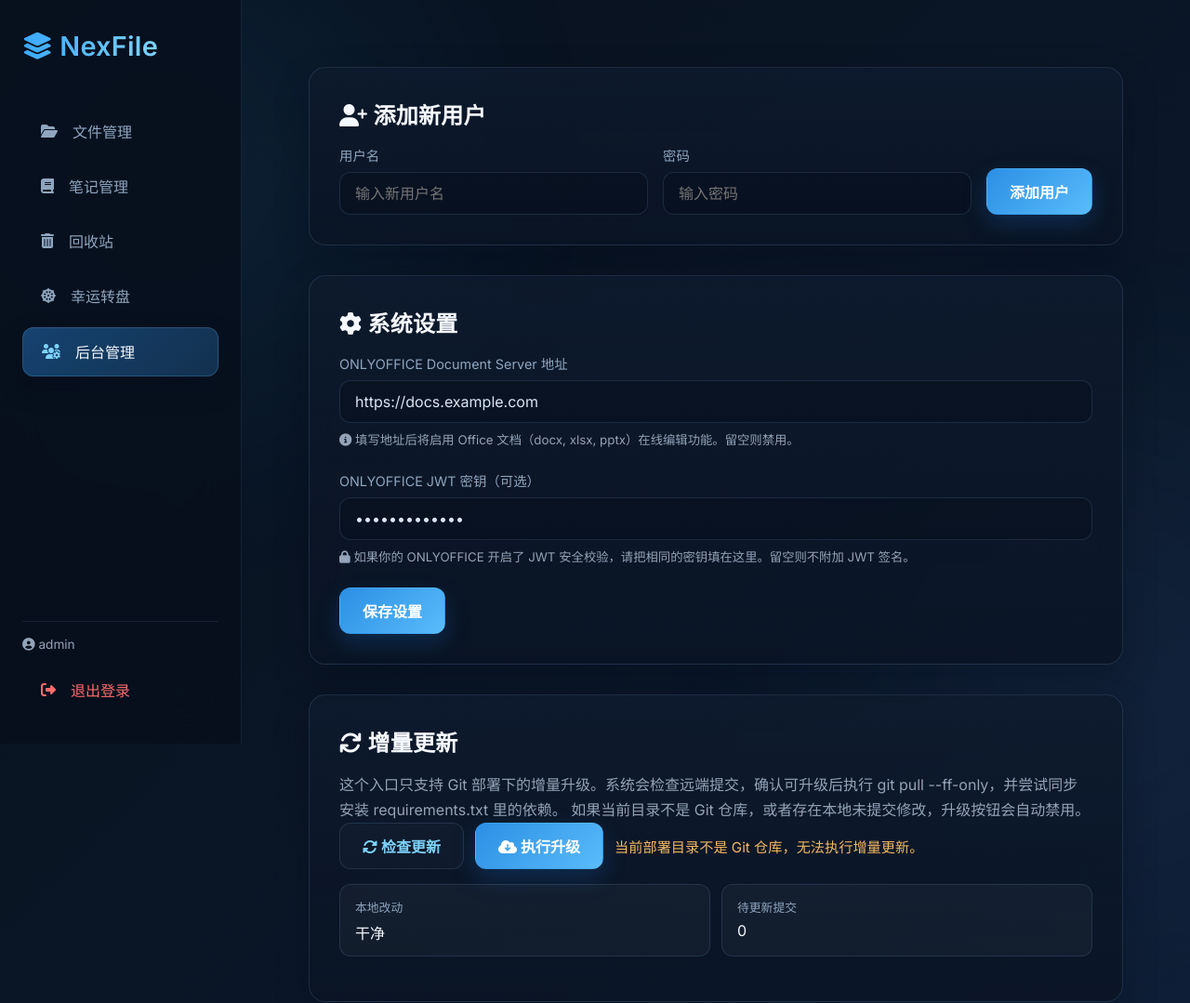
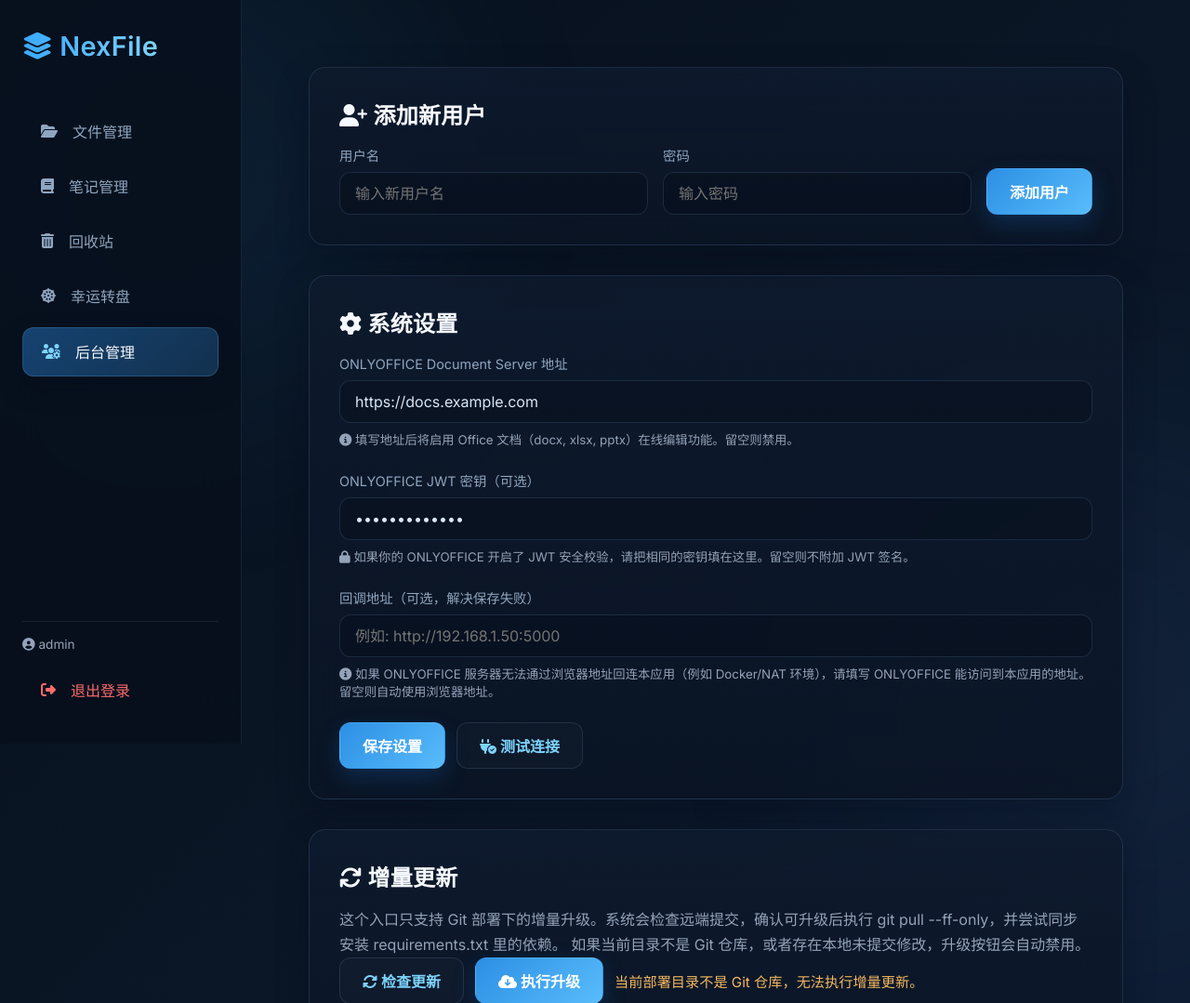
Before and after one commit to TangLiChun/box, a Flask app: page /admin in a window 1280 px wide. Shown: the top 1079 px of the page at 93% size. Run offline with Flask 3, Linux system fonts and the light colour scheme; a user stored in the database is signed in; data comes from the database, SQL or seed files in the repository; data that the repository does not hold is empty; some libraries are stand-ins or nearby versions.

Commit message:
fix: ONLYOFFICE保存失败修复、bug修复及模块优化
- 修复SSRF防护误拦截ONLYOFFICE回调下载(白名单机制)
- 新增回调地址设置,解决Docker/NAT环境下保存失败
- 新增ONLYOFFICE连通性测试API及管理后台按钮
- 回调文件写入改为原子操作,防止文件损坏
- urlopen增加30秒超时保护
- 修复硬编码secret_key安全隐患
- 修复create_share ID碰撞未重试
- secure_filename增加Windows非法字符过滤
- auto_cleanup_trash使用mtime替代ctime
- edit_note重命名失败增加回滚逻辑
- 统一import到文件顶部

```diff
--- a/app.py
+++ b/app.py
@@ -12,6 +12,11 @@ import json
 import base64
 import subprocess
 import sys
+import html
+import socket
+import tempfile
+from urllib.parse import urlparse
+import urllib.request
 from datetime import datetime, timezone
 from flask import Flask, render_template, request, redirect, url_for, session, send_from_directory, flash, jsonify, g, abort
 from werkzeug.security import generate_password_hash, check_password_hash
@@ -24,13 +29,19 @@ def secure_filename(filename):
     filename = os.path.basename(filename)
     # 若还是有反斜杠等，再进行一层替换
     filename = filename.replace('/', '').replace('\\', '').replace('..', '')
+    # 去除 Windows 非法文件名字符
+    for ch in '<>:"|?*':
+        filename = filename.replace(ch, '_')
+    # 去除控制字符 (ASCII 0-31)
+    filename = ''.join(c for c in filename if ord(c) > 31)
+    filename = filename.strip('. ')
     if not filename:
         return 'unnamed'
     return filename
 
 app = Flask(__name__)
 # Generate a secret key for session management
-app.secret_key = 'super_secret_premium_key_for_file_manager_system_only_for_dev'
+app.secret_key = os.getenv('SECRET_KEY', secrets.token_hex(32))
 
 # Configuration
 BASE_DIR = os.path.dirname(os.path.abspath(__file__))
@@ -902,20 +913,30 @@ def edit_note(filename):
         if new_filename != safe_name and os.path.exists(new_filepath):
              return jsonify({'success': False, 'message': '已存在同名笔记'})
 
-        with open(new_filepath, 'w', encoding='utf-8') as f:
-            f.write(content)
-
         if new_filename != safe_name:
+            # 先写入新的文件
+            with open(new_filepath, 'w', encoding='utf-8') as f:
+                f.write(content)
+            # 再尝试删除旧文件
             try:
                 if os.path.exists(filepath):
                     os.remove(filepath)
             except OSError as e:
-                # If file is locked or doesn't exist anymore, log/ignore
-                pass
-            # update share links if file renamed (in a real app you might cascade this)
+                # 旧文件删除失败时，回滚：删除新文件，保留旧文件
+                app.logger.error(f"Failed to remove old note {safe_name}: {e}")
+                try:
+                    os.remove(new_filepath)
+                except OSError:
+                    pass
+                return jsonify({'success': False, 'message': '重命名失败，旧文件无法删除'}), 500
+            # update share links
             db = get_db()
             db.execute('UPDATE shares SET target_filename=? WHERE type="note" AND target_filename=?', (new_filename, safe_name))
             db.commit()
+        else:
+            # 文件名不变，直接覆盖写入
+            with open(new_filepath, 'w', encoding='utf-8') as f:
+                f.write(content)
 
         return jsonify({'success': True, 'redirect': url_for('view_note', filename=new_filename)})
 
@@ -937,7 +958,6 @@ def view_note(filename):
         content = f.read()
 
     # Basic XSS protection: escape HTML tags before markdown rendering
-    import html
     escaped_content = html.escape(content)
     html_content = markdown.markdown(escaped_content, extensions=['fenced_code', 'tables'])
     return render_template('note_view.html', title=safe_name[:-3], content=html_content, filename=safe_name, current_user=session['username'])
@@ -961,12 +981,14 @@ def admin():
     users = db.execute('SELECT id, username FROM users').fetchall()
     onlyoffice_url = get_setting('onlyoffice_url', '')
     onlyoffice_jwt_secret = get_onlyoffice_jwt_secret()
+    onlyoffice_callback_base = get_setting('onlyoffice_callback_base', '')
     return render_template(
         'admin.html',
         users=users,
         current_user=session['username'],
         onlyoffice_url=onlyoffice_url,
-        onlyoffice_jwt_secret=onlyoffice_jwt_secret
+        onlyoffice_jwt_secret=onlyoffice_jwt_secret,
+        onlyoffice_callback_base=onlyoffice_callback_base
     )
 
 @app.route('/admin/settings', methods=['POST'])
@@ -974,12 +996,34 @@ def admin():
 def update_settings():
     onlyoffice_url = request.form.get('onlyoffice_url', '').strip()
     onlyoffice_jwt_secret = request.form.get('onlyoffice_jwt_secret', '').strip()
+    onlyoffice_callback_base = request.form.get('onlyoffice_callback_base', '').strip()
     if onlyoffice_url and not onlyoffice_url.startswith(('http://', 'https://')):
         return jsonify({'success': False, 'message': '请输入有效的 URL (以 http:// 或 https:// 开头)'})
+    if onlyoffice_callback_base and not onlyoffice_callback_base.startswith(('http://', 'https://')):
+        return jsonify({'success': False, 'message': '回调地址必须以 http:// 或 https:// 开头'})
 
     set_setting('onlyoffice_url', onlyoffice_url)
     set_setting('onlyoffice_jwt_secret', onlyoffice_jwt_secret)
+    set_setting('onlyoffice_callback_base', onlyoffice_callback_base)
     return jsonify({'success': True, 'message': '设置已更新'})
+
+@app.route('/admin/onlyoffice/test')
+@admin_required
+def test_onlyoffice_connection():
+    onlyoffice_url = get_setting('onlyoffice_url', '')
+    if not onlyoffice_url:
+        return jsonify({'success': False, 'message': 'ONLYOFFICE 地址未配置'})
+
+    test_url = onlyoffice_url.rstrip('/') + '/healthcheck'
+    try:
+        req = urllib.request.Request(test_url, method='GET')
+        with urllib.request.urlopen(req, timeout=10) as resp:
+            body = resp.read().decode('utf-8', errors='replace').strip()
+            if resp.status == 200 and body.lower() == 'true':
+                return jsonify({'success': True, 'message': f'连接成功 ✓ ({test_url})'})
+            return jsonify({'success': False, 'message': f'服务器返回异常: HTTP {resp.status}, body={body[:200]}'})
+    except Exception as e:
+        return jsonify({'success': False, 'message': f'连接失败: {str(e)}'})
 
 @app.route('/admin/update/status')
 @admin_required
@@ -1072,11 +1116,16 @@ def create_share():
     if existing:
         return jsonify({'success': True, 'share_id': existing['id']})
 
-    share_id = generate_short_id()
-    db.execute('INSERT INTO shares (id, type, target_filename) VALUES (?, ?, ?)', (share_id, item_type, safe_name))
-    db.commit()
-
-    return jsonify({'success': True, 'share_id': share_id})
+    for _ in range(5):
+        share_id = generate_short_id()
+        try:
+            db.execute('INSERT INTO shares (id, type, target_filename) VALUES (?, ?, ?)', (share_id, item_type, safe_name))
+            db.commit()
+            return jsonify({'success': True, 'share_id': share_id})
+        except sqlite3.IntegrityError:
+            continue
+
+    return jsonify({'success': False, 'message': '生成分享链接失败，请重试'}), 500
 
 @app.route('/share/revoke', methods=['POST'])
 def revoke_share():
@@ -1123,7 +1172,6 @@ def public_share_note(share_id):
         content = f.read()
 
     # Basic XSS protection: escape HTML tags before markdown rendering
-    import html
     escaped_content = html.escape(content)
     html_content = markdown.markdown(escaped_content, extensions=['fenced_code', 'tables'])
     # Serve a clean public viewing template
@@ -1144,7 +1192,7 @@ def auto_cleanup_trash():
         for filename in os.listdir(TRASH_FOLDER):
             file_path = os.path.join(TRASH_FOLDER, filename)
             if os.path.isfile(file_path):
-                file_age = now - os.path.getctime(file_path)
+                file_age = now - os.path.getmtime(file_path)
                 if file_age > cleanup_threshold:
                     os.remove(file_path)
                     removed_names.append(filename)
@@ -1309,20 +1357,30 @@ def onlyoffice_editor(filename):
     key_seed = f"{safe_name}:{int(stat.st_mtime)}"
     doc_key = f"doc_{hashlib.sha256(key_seed.encode('utf-8')).hexdigest()[:32]}"
 
-    # In a real production app, document_url and callback_url must be accessible by ONLYOFFICE server
-    # For local dev, we use request.host_url
-    document_url = url_for(
-        'download_file',
-        filename=safe_name,
-        token=generate_onlyoffice_download_token(safe_name),
-        _external=True
-    )
-    callback_url = url_for(
-        'onlyoffice_callback',
-        filename=safe_name,
-        token=generate_onlyoffice_callback_token(safe_name),
-        _external=True
-    )
+    # Build document_url and callback_url.
+    # If a callback_base is configured, use it so ONLYOFFICE can reach our app
+    # through NAT/reverse-proxy. Otherwise, fall back to url_for(_external).
+    callback_base = get_setting('onlyoffice_callback_base', '').rstrip('/')
+    if callback_base:
+        dl_token = generate_onlyoffice_download_token(safe_name)
+        cb_token = generate_onlyoffice_callback_token(safe_name)
+        from werkzeug.urls import url_quote
+        encoded_name = url_quote(safe_name)
+        document_url = f"{callback_base}/download/{encoded_name}?token={dl_token}"
+        callback_url = f"{callback_base}/callback/{encoded_name}?token={cb_token}"
+    else:
+        document_url = url_for(
+            'download_file',
+            filename=safe_name,
+            token=generate_onlyoffice_download_token(safe_name),
+            _external=True
+        )
+        callback_url = url_for(
+            'onlyoffice_callback',
+            filename=safe_name,
+            token=generate_onlyoffice_callback_token(safe_name),
+            _external=True
+        )
 
     config = {
         'document': {
@@ -1399,37 +1457,45 @@ def onlyoffice_callback(filename):
         if not download_url:
             return jsonify({"error": 1, "message": "Missing download URL"}), 400
 
-        # SSRF Protection: Validate URL
-        from urllib.parse import urlparse
-        import socket
+        # SSRF Protection: Validate URL, but whitelist the configured ONLYOFFICE server
         parsed_url = urlparse(download_url)
         if parsed_url.scheme not in ('http', 'https'):
             return jsonify({"error": 1, "message": "Invalid download URL"}), 400
+
+        # Build set of trusted hostnames from ONLYOFFICE server configuration
+        trusted_hostnames = set()
+        configured_oo_url = get_setting('onlyoffice_url', '')
+        if configured_oo_url:
+            parsed_oo = urlparse(configured_oo_url)
+            if parsed_oo.hostname:
+                trusted_hostnames.add(parsed_oo.hostname.lower())
 
         try:
             hostname = parsed_url.hostname
             if not hostname:
                  return jsonify({"error": 1, "message": "Invalid URL hostname"})
-            resolved_ips = {info[4][0] for info in socket.getaddrinfo(hostname, None)}
-            for ip in resolved_ips:
-                parsed_ip = ipaddress.ip_address(ip)
-                if (
-                    parsed_ip.is_private or
-                    parsed_ip.is_loopback or
-                    parsed_ip.is_link_local or
-                    parsed_ip.is_multicast or
-                    parsed_ip.is_reserved or
-                    parsed_ip.is_unspecified
-                ):
-                    app.logger.warning(f"Blocked potential SSRF callback to {download_url} (IP: {ip})")
-                    return jsonify({"error": 1, "message": "Invalid download URL"})
+            # Skip SSRF check if the download URL points to the configured ONLYOFFICE server
+            is_trusted = hostname.lower() in trusted_hostnames
+            if not is_trusted:
+                resolved_ips = {info[4][0] for info in socket.getaddrinfo(hostname, None)}
+                for ip in resolved_ips:
+                    parsed_ip = ipaddress.ip_address(ip)
+                    if (
+                        parsed_ip.is_private or
+                        parsed_ip.is_loopback or
+                        parsed_ip.is_link_local or
+                        parsed_ip.is_multicast or
+                        parsed_ip.is_reserved or
+                        parsed_ip.is_unspecified
+                    ):
+                        app.logger.warning(f"Blocked potential SSRF callback to {download_url} (IP: {ip})")
+                        return jsonify({"error": 1, "message": "Invalid download URL"})
         except Exception as e:
             app.logger.error(f"SSRF validation error: {e}")
             return jsonify({"error": 1}), 502
 
-        from urllib.request import urlopen
         try:
-            with urlopen(download_url) as response:
+            with urllib.request.urlopen(download_url, timeout=30) as response:
                 if response.status == 200:
                     payload = response.read()
                     headers = getattr(response, 'headers', {})
@@ -1458,8 +1524,26 @@ def onlyoffice_callback(filename):
                         )
                         return jsonify({"error": 1, "message": "Invalid callback payload"}), 502
 
-                    with open(filepath, 'wb') as f:
-                        f.write(payload)
+                    # Atomic write: write to temp file, then replace
+                    dir_name = os.path.dirname(filepath)
+                    fd, tmp_path = tempfile.mkstemp(dir=dir_name)
+                    fd_closed = False
+                    try:
+                        os.write(fd, payload)
+                        os.close(fd)
+                        fd_closed = True
+                        os.replace(tmp_path, filepath)
+                    except Exception:
+                        if not fd_closed:
+                            try:
+                                os.close(fd)
+                            except OSError:
+                                pass
+                        try:
+                            os.remove(tmp_path)
+                        except OSError:
+                            pass
+                        raise
                     return jsonify({"error": 0})
                 return jsonify({"error": 1, "message": "Download failed"}), 502
         except Exception as e:
@@ -1481,7 +1565,6 @@ def render_preview():
     content = data.get('content', '')
     if not isinstance(content, str):
         content = '' if content is None else str(content)
-    import html
     escaped_content = html.escape(content)
     html_content = markdown.markdown(escaped_content, extensions=['fenced_code', 'tables'])
     return jsonify({'success': True, 'html': html_content})
--- a/templates/admin.html
+++ b/templates/admin.html
@@ -71,7 +71,18 @@
                         <i class="fa-solid fa-lock"></i> 如果你的 ONLYOFFICE 开启了 JWT 安全校验，请把相同的密钥填在这里。留空则不附加 JWT 签名。
                     </small>
                 </div>
-                <button type="submit" class="btn btn-primary" style="width: auto;">保存设置</button>
+                <div class="form-group">
+                    <label>回调地址（可选，解决保存失败）</label>
+                    <input type="text" name="onlyoffice_callback_base" value="{{ onlyoffice_callback_base }}" placeholder="例如: http://192.168.1.50:5000">
+                    <small style="color: #94a3b8; display: block; margin-top: 0.5rem;">
+                        <i class="fa-solid fa-circle-info"></i> 如果 ONLYOFFICE 服务器无法通过浏览器地址回连本应用（例如 Docker/NAT 环境），请填写 ONLYOFFICE 能访问到本应用的地址。留空则自动使用浏览器地址。
+                    </small>
+                </div>
+                <div style="display: flex; gap: 0.75rem; align-items: center;">
+                    <button type="submit" class="btn btn-primary" style="width: auto;">保存设置</button>
+                    <button type="button" id="testOOBtn" class="btn btn-outline" style="width: auto; color: var(--accent-2);" onclick="testOnlyofficeConnection()"><i class="fa-solid fa-plug-circle-check"></i> 测试连接</button>
+                    <span id="testOOResult" style="font-size: 0.9rem; color: #94a3b8;"></span>
+                </div>
             </form>
         </div>
 
@@ -252,6 +263,26 @@
             }
         });
 
+        async function testOnlyofficeConnection() {
+            const btn = document.getElementById('testOOBtn');
+            const result = document.getElementById('testOOResult');
+            btn.disabled = true;
+            btn.innerHTML = '<i class="fa-solid fa-spinner fa-spin"></i> 测试中';
+            result.textContent = '';
+            try {
+                const response = await fetch('/admin/onlyoffice/test');
+                const data = await response.json();
+                result.textContent = data.message;
+                result.style.color = data.success ? 'var(--success)' : 'var(--danger)';
+            } catch(e) {
+                result.textContent = '网络请求失败';
+                result.style.color = 'var(--danger)';
+            } finally {
+                btn.disabled = false;
+                btn.innerHTML = '<i class="fa-solid fa-plug-circle-check"></i> 测试连接';
+            }
+        }
+
         let latestUpdateStatus = null;
 
         function escapeHtml(value) {
```
